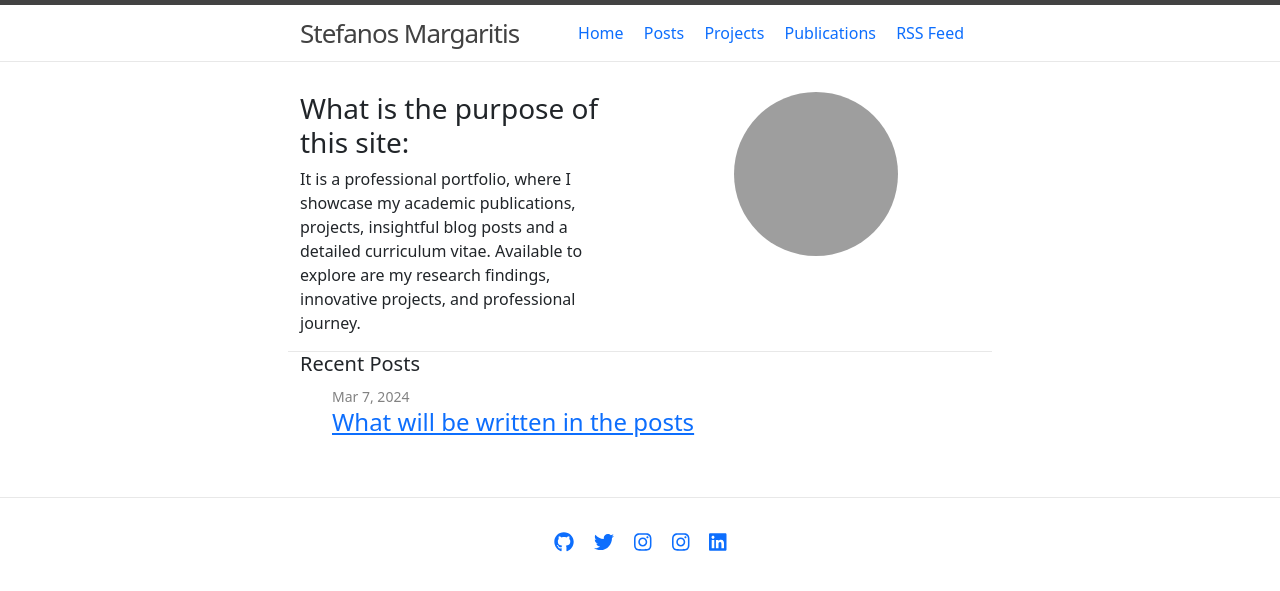
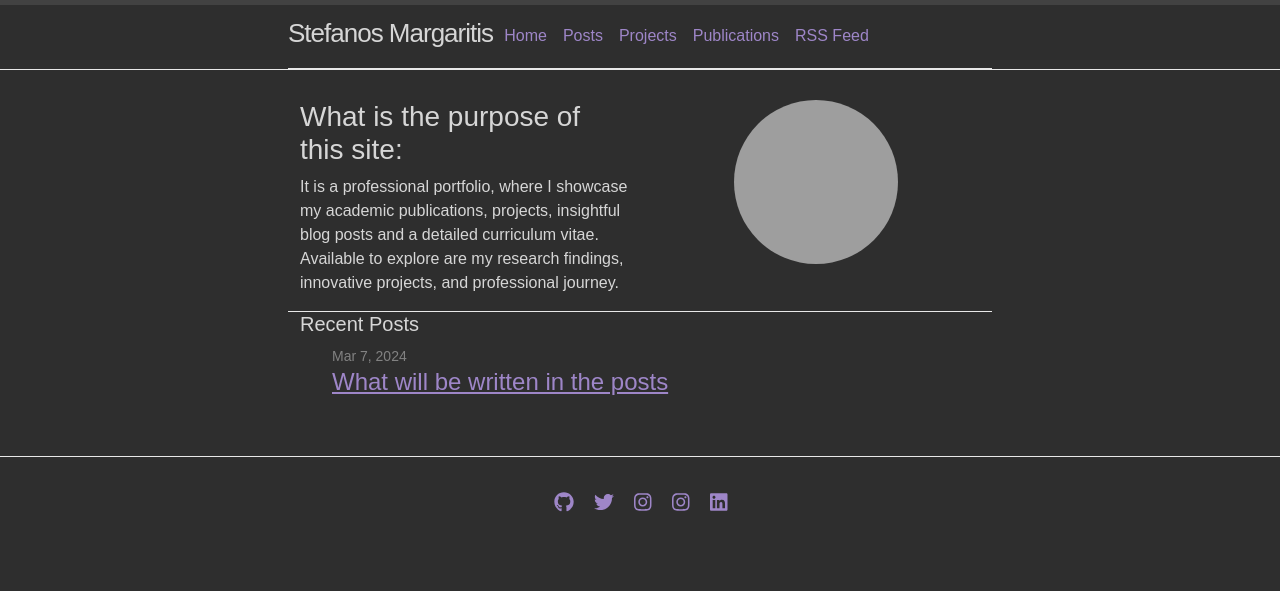
Before and after one commit to Stefenmarg/stefenmarg.github.io, a Jekyll site: the page built from index.md, in a window 1280 px wide. Shown: the top 591 px of the page. Built offline with Jekyll 4.4.1, drawn with Linux system fonts in a browser that asks for light colours; some web fonts are replaced; grey boxes are pictures that could not be loaded.

Commit message:
small update

```diff
--- a/_includes/head.html
+++ b/_includes/head.html
@@ -7,6 +7,10 @@
   <link rel="icon" type="image/x-icon" href="/assets/favicon.ico">
   <meta name="description" content="{% if page.excerpt %}{{ page.excerpt | strip_html | strip_newlines | truncate: 160 }}{% else %}{{ site.description }}{% endif %}">
 
+  <link rel="preconnect" href="https://fonts.googleapis.com">
+  <link rel="preconnect" href="https://fonts.gstatic.com" crossorigin>
+  <link href="https://fonts.googleapis.com/css2?family=Gugi&display=swap" rel="stylesheet">
+
   <link rel="stylesheet" href="{{ "/assets/css/main.css" | prepend: site.baseurl }}">
   <script href="{{ "/assets/css/main.js " | prepend: site.baseurl }}"></script>
   <link rel="stylesheet" href="{{ site.github.url }}/assets/libs/bootstrap/bootstrap.min.css">
--- a/_includes/header.html
+++ b/_includes/header.html
@@ -1,15 +1,17 @@
 <header class="site-header">
+	<div class="wrapper">
+  		<div class="row bottom">
+        	<div class="column navigation site_title_s">
+        		<a class="site-title" href="{{ site.baseurl }}/">{{ site.title }}</a>
+        	</div>
 
-  <div class="wrapper">
-
-    <a class="site-title" href="{{ site.baseurl }}/">{{ site.title }}</a>
-
-    <nav class="site-nav">
-      {% for item in site.data.menus.List %}
-        <a class="me-3 py-2 text-decoration-none" href="{{ site.github.url }}{{ item.url }}">{{ item.name }}</a>
-      {% endfor %}
-    </nav>
-
+        	<div class="column navigation">
+        	    <nav class="nav_buttons">
+      				{% for item in site.data.menus.List %}
+        				<a class="me-3 py-2 text-decoration-none" href="{{ site.github.url }}{{ item.url }}">{{ item.name }}</a>
+      				{% endfor %}
+    			</nav>
+        	</div>
+    	</div>
   </div>
-
 </header>
--- a/_sass/_base.scss
+++ b/_sass/_base.scss
@@ -82,26 +82,6 @@ li {
 h1, h2, h3, h4, h5, h6 {
     font-weight: $base-font-weight;
 }
-
-
-
-/**
- * Links
- */
-a {
-    color: $brand-color;
-    text-decoration: none;
-
-    &:visited {
-        color: darken($brand-color, 15%);
-    }
-
-    &:hover {
-        color: $text-color;
-        text-decoration: underline;
-    }
-}
-
 
 
 /**
--- a/assets/css/main.scss
+++ b/assets/css/main.scss
@@ -13,9 +13,8 @@ $base-line-height: 1.5;
 
 $spacing-unit:     30px;
 
-$text-color:       #111;
-$background-color: #424242;
-$brand-color:      #2a7ae2;
+$text-color:       #d6d6d6;
+$background-color: #2e2e2e;
 
 $grey-color:       #828282;
 $grey-color-light: lighten($grey-color, 40%);
@@ -45,7 +44,18 @@ $on-laptop:        800px;
 }
 
 .bottom {
-    border-bottom: 1px solid #e8e8e8;
+  border-bottom: 1px solid #e8e8e8;
+}
+
+.navigation {
+  display: contents;
+}
+
+.nav_buttons {
+  display: flex;
+  margin-top: 2%;
+  margin: 1.6%;
+  overflow: auto;
 }
 
 .profilePicture {
@@ -58,6 +68,41 @@ $on-laptop:        800px;
     display: flex;
     justify-content: center;
 }
+
+.site-title {
+  color: #d6d6d6 !important;
+}
+// Custom css theme for making the colors better.
+body {
+  color: #d6d6d6 !important;
+  background-color: #2e2e2e !important;
+  font-family: "Gugi", sans-serif !important;
+}
+
+a {
+    color: #9e86c8 !important;
+    text-decoration: none;
+}
+a:visited {
+    color: #6c99bb !important;
+    text-decoration: none;
+}
+a:hover {
+  color: #9e86c8 !important;
+  text-decoration: underline !important;
+}
+a:visited:hover {
+    color: #6c99bb !important;
+    text-decoration: none;
+}
+
+.gugi-regular {
+  font-family: "Gugi", sans-serif;
+  font-weight: 400;
+  font-style: normal;
+}
+
+
 //
 
 // Use media queries like this:
```
